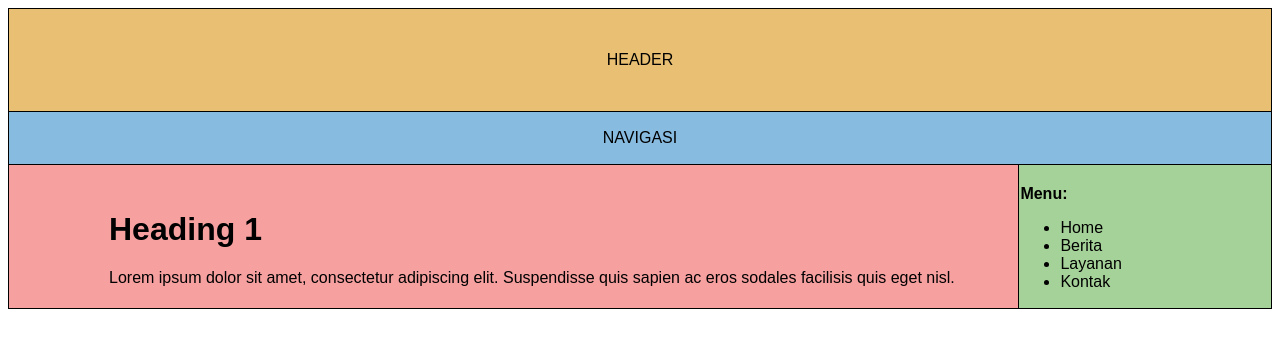
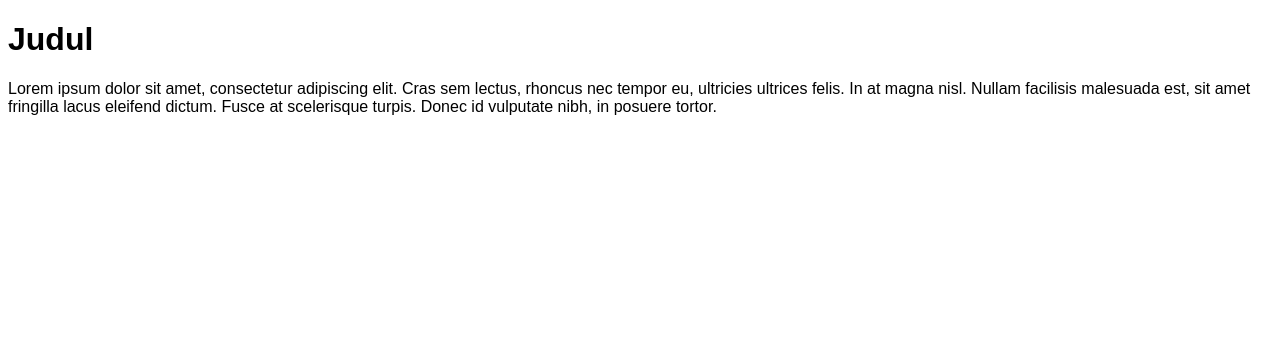
Before and after one commit to ysugiarto/01_frontend, a plain HTML site: page index.html in a window 1280 px wide. Drawn offline with Linux system fonts and the light colour scheme.

Commit message:
Start latihan bootstrap

```diff
--- a/index.html
+++ b/index.html
@@ -1,7 +1,7 @@
 <!DOCTYPE html>
 <html>
     <head>
-        <title>Latihan 01</title>
+        <title>Latihan Bootstrap</title>
 
         <link rel="stylesheet" href="mystyle.css">
 
@@ -11,30 +11,9 @@
     </head>
 
     <body>
-        <table style="width: 100%;">
-            <tr>
-                <td style="text-align: center; background-color: rgb(232, 191, 115); height: 100px;" colspan="2"> HEADER </td>
-            </tr>
-            <tr>
-                <td style="text-align: center; background-color: rgb(136, 187, 224); height: 50px;" colspan="2"> NAVIGASI </td>
-            </tr>
-            <tr>
-                <td style="background-color: rgb(247, 160, 160); padding-left: 100px; padding-top: 20px;" width="80%">
-                    <h1>Heading 1</h1>
-                    <p>
-                        Lorem ipsum dolor sit amet, consectetur adipiscing elit. Suspendisse quis sapien ac eros sodales facilisis quis eget nisl.
-                    </p>
-                </td>
-                <td style="background-color: rgb(165, 210, 152); padding-top: 20px;">
-                    <strong>Menu: </strong>
-                    <ul>
-                        <li>Home</li>
-                        <li>Berita</li>
-                        <li>Layanan</li>
-                        <li>Kontak</li>
-                    </ul>
-                </td>
-            </tr>
-        </table>
+        <h1>Judul</h1>
+        <p>
+            Lorem ipsum dolor sit amet, consectetur adipiscing elit. Cras sem lectus, rhoncus nec tempor eu, ultricies ultrices felis. In at magna nisl. Nullam facilisis malesuada est, sit amet fringilla lacus eleifend dictum. Fusce at scelerisque turpis. Donec id vulputate nibh, in posuere tortor.
+        </p>
     </body>
 </html>
```
